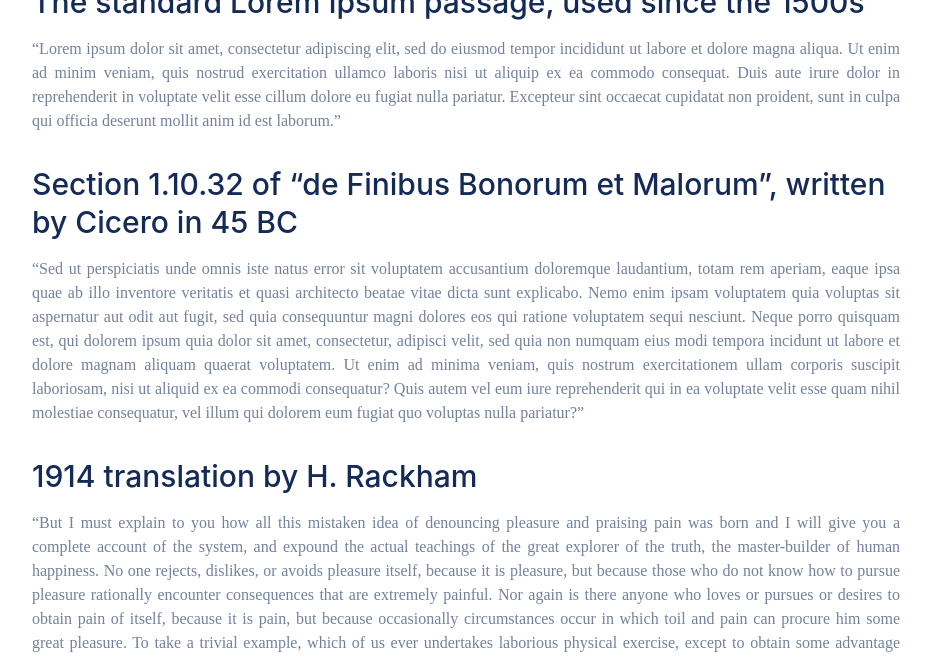
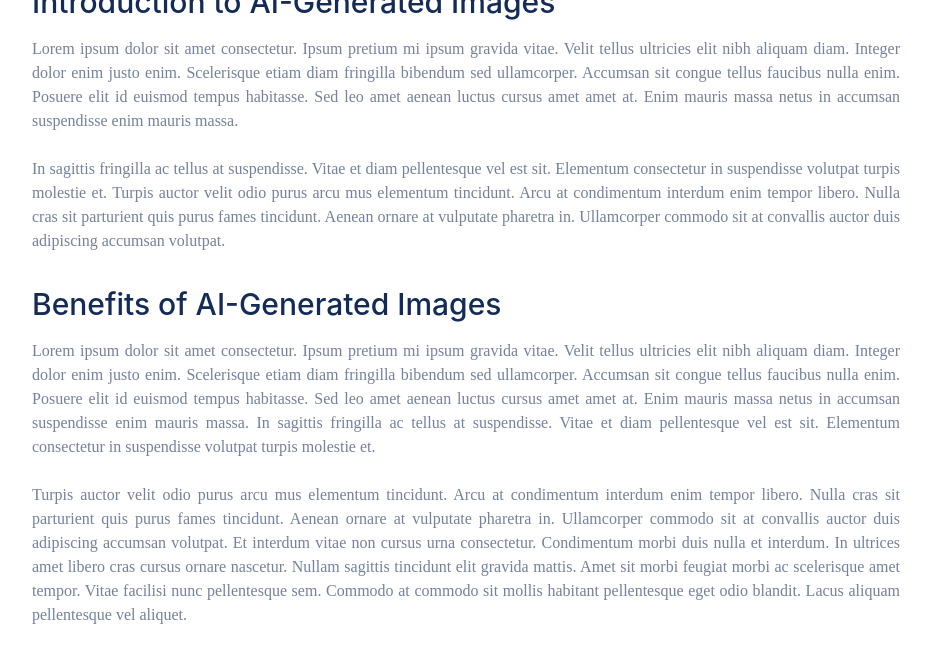
Before and after one commit to BFAI-Blog/blog, a Jekyll site: the page built from _posts/2024-11-14-The-standard-Lorem-Ipsum-passage.markdown, in a window 1280 px wide and 1400 px high, scrolled down 854 px. Shown: the top 657 px of the window, without its empty margins (8-939 px from the left). Built offline with Jekyll 4.4.1, drawn with Linux system fonts in a browser that asks for light colours; nearby versions of some CDN libraries; some web fonts are replaced; some of the changed text lies outside the part shown; grey boxes are pictures that could not be loaded.

Commit message:
update footer

```diff
--- a/_includes/footer.html
+++ b/_includes/footer.html
@@ -1,14 +1,14 @@
 <!-- Footer -->
-<footer class="bg-gray-900 text-gray-400 py-4">
+<footer class="bg-[#2f323c] py-8 md:py-4">
     <div class="container mx-auto flex flex-col md:flex-row items-center justify-between px-6">
 
         <!-- Left Side: Logo -->
         <div class="flex items-center space-x-2">
-            <img src="/assets/logo-bottom.svg" alt="WhaleAI Logo" class="h-14">
+            <img src="/assets/logo-bottom.svg" alt="WhaleAI Logo" class="w-40 h-14">
         </div>
 
         <!-- Center Text -->
-        <p class="text-center md:text-left mt-2 md:mt-0">
+        <p class="text-center mt-2 md:mt-0 text-[#bdc7d3]">
             WhaleAI.ai © 2024. All rights reserved.
         </p>
 
--- a/_posts/2024-11-14-The-standard-Lorem-Ipsum-passage.markdown
+++ b/_posts/2024-11-14-The-standard-Lorem-Ipsum-passage.markdown
@@ -6,22 +6,22 @@
 header_image: https://picsum.photos/868/489
 recommended: true
 ---
-## The standard Lorem Ipsum passage, used since the 1500s
 
-"Lorem ipsum dolor sit amet, consectetur adipiscing elit, sed do eiusmod tempor incididunt ut labore et dolore magna aliqua. Ut enim ad minim veniam, quis nostrud exercitation ullamco laboris nisi ut aliquip ex ea commodo consequat. Duis aute irure dolor in reprehenderit in voluptate velit esse cillum dolore eu fugiat nulla pariatur. Excepteur sint occaecat cupidatat non proident, sunt in culpa qui officia deserunt mollit anim id est laborum."
+## Introduction to AI-Generated Images
 
-## Section 1.10.32 of "de Finibus Bonorum et Malorum", written by Cicero in 45 BC
+Lorem ipsum dolor sit amet consectetur. Ipsum pretium mi ipsum gravida vitae. Velit tellus ultricies elit nibh aliquam diam. Integer dolor enim justo enim. Scelerisque etiam diam fringilla bibendum sed ullamcorper. Accumsan sit congue tellus faucibus nulla enim. Posuere elit id euismod tempus habitasse. Sed leo amet aenean luctus cursus amet amet at. Enim mauris massa netus in accumsan suspendisse enim mauris massa.<br/><br/>
+In sagittis fringilla ac tellus at suspendisse. Vitae et diam pellentesque vel est sit. Elementum consectetur in suspendisse volutpat turpis molestie et. Turpis auctor velit odio purus arcu mus elementum tincidunt. Arcu at condimentum interdum enim tempor libero. Nulla cras sit parturient quis purus fames tincidunt. Aenean ornare at vulputate pharetra in. Ullamcorper commodo sit at convallis auctor duis adipiscing accumsan volutpat.
 
-"Sed ut perspiciatis unde omnis iste natus error sit voluptatem accusantium doloremque laudantium, totam rem aperiam, eaque ipsa quae ab illo inventore veritatis et quasi architecto beatae vitae dicta sunt explicabo. Nemo enim ipsam voluptatem quia voluptas sit aspernatur aut odit aut fugit, sed quia consequuntur magni dolores eos qui ratione voluptatem sequi nesciunt. Neque porro quisquam est, qui dolorem ipsum quia dolor sit amet, consectetur, adipisci velit, sed quia non numquam eius modi tempora incidunt ut labore et dolore magnam aliquam quaerat voluptatem. Ut enim ad minima veniam, quis nostrum exercitationem ullam corporis suscipit laboriosam, nisi ut aliquid ex ea commodi consequatur? Quis autem vel eum iure reprehenderit qui in ea voluptate velit esse quam nihil molestiae consequatur, vel illum qui dolorem eum fugiat quo voluptas nulla pariatur?"
+## Benefits of AI-Generated Images
 
-## 1914 translation by H. Rackham
+Lorem ipsum dolor sit amet consectetur. Ipsum pretium mi ipsum gravida vitae. Velit tellus ultricies elit nibh aliquam diam. Integer dolor enim justo enim. Scelerisque etiam diam fringilla bibendum sed ullamcorper. Accumsan sit congue tellus faucibus nulla enim. Posuere elit id euismod tempus habitasse. Sed leo amet aenean luctus cursus amet amet at. Enim mauris massa netus in accumsan suspendisse enim mauris massa. In sagittis fringilla ac tellus at suspendisse. Vitae et diam pellentesque vel est sit. Elementum consectetur in suspendisse volutpat turpis molestie et.<br/><br/>
+Turpis auctor velit odio purus arcu mus elementum tincidunt. Arcu at condimentum interdum enim tempor libero. Nulla cras sit parturient quis purus fames tincidunt. Aenean ornare at vulputate pharetra in. Ullamcorper commodo sit at convallis auctor duis adipiscing accumsan volutpat. Et interdum vitae non cursus urna consectetur. Condimentum morbi duis nulla et interdum. In ultrices amet libero cras cursus ornare nascetur. Nullam sagittis tincidunt elit gravida mattis. Amet sit morbi feugiat morbi ac scelerisque amet tempor. Vitae facilisi nunc pellentesque sem. Commodo at commodo sit mollis habitant pellentesque eget odio blandit. Lacus aliquam pellentesque vel aliquet.
 
-"But I must explain to you how all this mistaken idea of denouncing pleasure and praising pain was born and I will give you a complete account of the system, and expound the actual teachings of the great explorer of the truth, the master-builder of human happiness. No one rejects, dislikes, or avoids pleasure itself, because it is pleasure, but because those who do not know how to pursue pleasure rationally encounter consequences that are extremely painful. Nor again is there anyone who loves or pursues or desires to obtain pain of itself, because it is pain, but because occasionally circumstances occur in which toil and pain can procure him some great pleasure. To take a trivial example, which of us ever undertakes laborious physical exercise, except to obtain some advantage from it? But who has any right to find fault with a man who chooses to enjoy a pleasure that has no annoying consequences, or one who avoids a pain that produces no resultant pleasure?"
+![Image](https://picsum.photos/600/200)
 
-## Section 1.10.33 of "de Finibus Bonorum et Malorum", written by Cicero in 45 BC
+## Driving Conversion Rates with AI Images
 
-"At vero eos et accusamus et iusto odio dignissimos ducimus qui blanditiis praesentium voluptatum deleniti atque corrupti quos dolores et quas molestias excepturi sint occaecati cupiditate non provident, similique sunt in culpa qui officia deserunt mollitia animi, id est laborum et dolorum fuga. Et harum quidem rerum facilis est et expedita distinctio. Nam libero tempore, cum soluta nobis est eligendi optio cumque nihil impedit quo minus id quod maxime placeat facere possimus, omnis voluptas assumenda est, omnis dolor repellendus. Temporibus autem quibusdam et aut officiis debitis aut rerum necessitatibus saepe eveniet ut et voluptates repudiandae sint et molestiae non recusandae. Itaque earum rerum hic tenetur a sapiente delectus, ut aut reiciendis voluptatibus maiores alias consequatur aut perferendis doloribus asperiores repellat."
-
-## 1914 translation by H. Rackham
-
-"On the other hand, we denounce with righteous indignation and dislike men who are so beguiled and demoralized by the charms of pleasure of the moment, so blinded by desire, that they cannot foresee the pain and trouble that are bound to ensue; and equal blame belongs to those who fail in their duty through weakness of will, which is the same as saying through shrinking from toil and pain. These cases are perfectly simple and easy to distinguish. In a free hour, when our power of choice is untrammelled and when nothing prevents our being able to do what we like best, every pleasure is to be welcomed and every pain avoided. But in certain circumstances and owing to the claims of duty or the obligations of business it will frequently occur that pleasures have to be repudiated and annoyances accepted. The wise man therefore always holds in these matters to this principle of selection: he rejects pleasures to secure other greater pleasures, or else he endures pains to avoid worse pains."
+Lorem ipsum dolor sit amet consectetur. Ipsum pretium mi ipsum gravida vitae. Velit tellus ultricies elit nibh aliquam diam. Integer dolor enim justo enim. Scelerisque etiam diam fringilla bibendum sed ullamcorper. Accumsan sit congue tellus faucibus nulla enim. Posuere elit id euismod tempus habitasse. Sed leo amet aenean luctus cursus amet amet at. Enim mauris massa netus in accumsan suspendisse enim mauris massa. In sagittis fringilla ac tellus at suspendisse. Vitae et diam pellentesque vel est sit. Elementum consectetur in suspendisse volutpat turpis molestie et.
+<br/>
+<br/>
+Turpis auctor velit odio purus arcu mus elementum tincidunt. Arcu at condimentum interdum enim tempor libero. Nulla cras sit parturient quis purus fames tincidunt. Aenean ornare at vulputate pharetra in. Ullamcorper commodo sit at convallis auctor duis adipiscing accumsan volutpat. Et interdum vitae non cursus urna consectetur. Condimentum morbi duis nulla et interdum. In ultrices amet libero cras cursus ornare nascetur. Nullam sagittis tincidunt elit gravida mattis. Amet sit morbi feugiat morbi ac scelerisque amet tempor. Vitae facilisi nunc pellentesque sem. Commodo at commodo sit mollis habitant pellentesque eget odio blandit. Lacus aliquam pellentesque vel aliquet.
```
Also changed, not shown: _posts/2024-10-29-welcome-to-jekyll.markdown (+0 -19 lines), assets/logo-bottom.svg.
